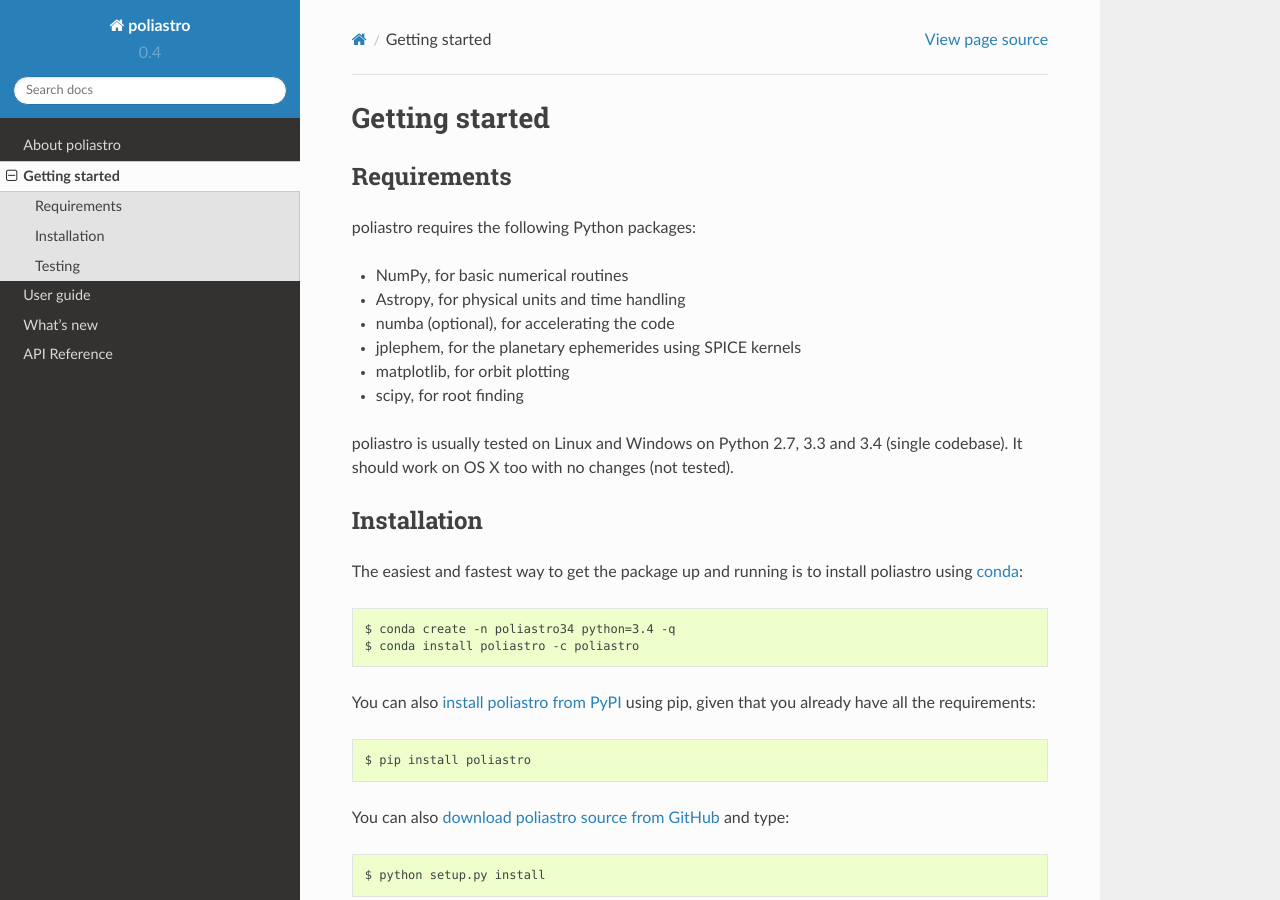
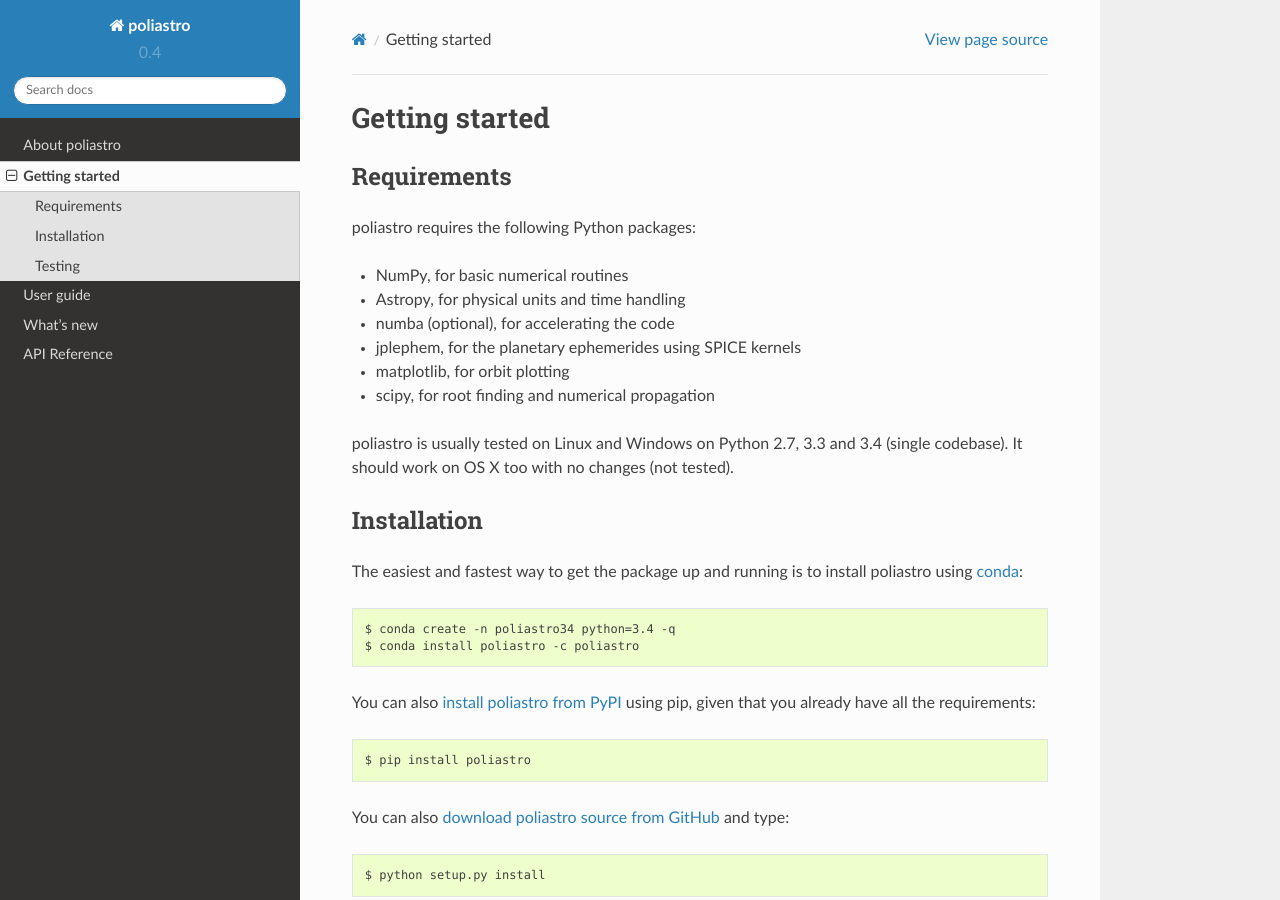
Before and after one commit to poliastro/poliastro, a Sphinx documentation site: the page built from docs/source/getting_started.rst, in a window 1280 px wide and 900 px high. Built offline with Sphinx 7.4.7 and the Read the Docs theme 2.0.0, drawn with Linux system fonts in a browser that asks for light colours.

Commit message:
Added notice about the use of SciPy for propagation

```diff
--- a/docs/source/getting_started.rst
+++ b/docs/source/getting_started.rst
@@ -11,7 +11,7 @@
 * numba (optional), for accelerating the code
 * jplephem, for the planetary ephemerides using SPICE kernels
 * matplotlib, for orbit plotting
-* scipy, for root finding
+* scipy, for root finding and numerical propagation
 
 poliastro is usually tested on Linux and Windows on Python 2.7, 3.3 and 3.4
 (single codebase). It should work on OS X too with no changes (not tested).
```
Also changed, not shown: 1 other file.
